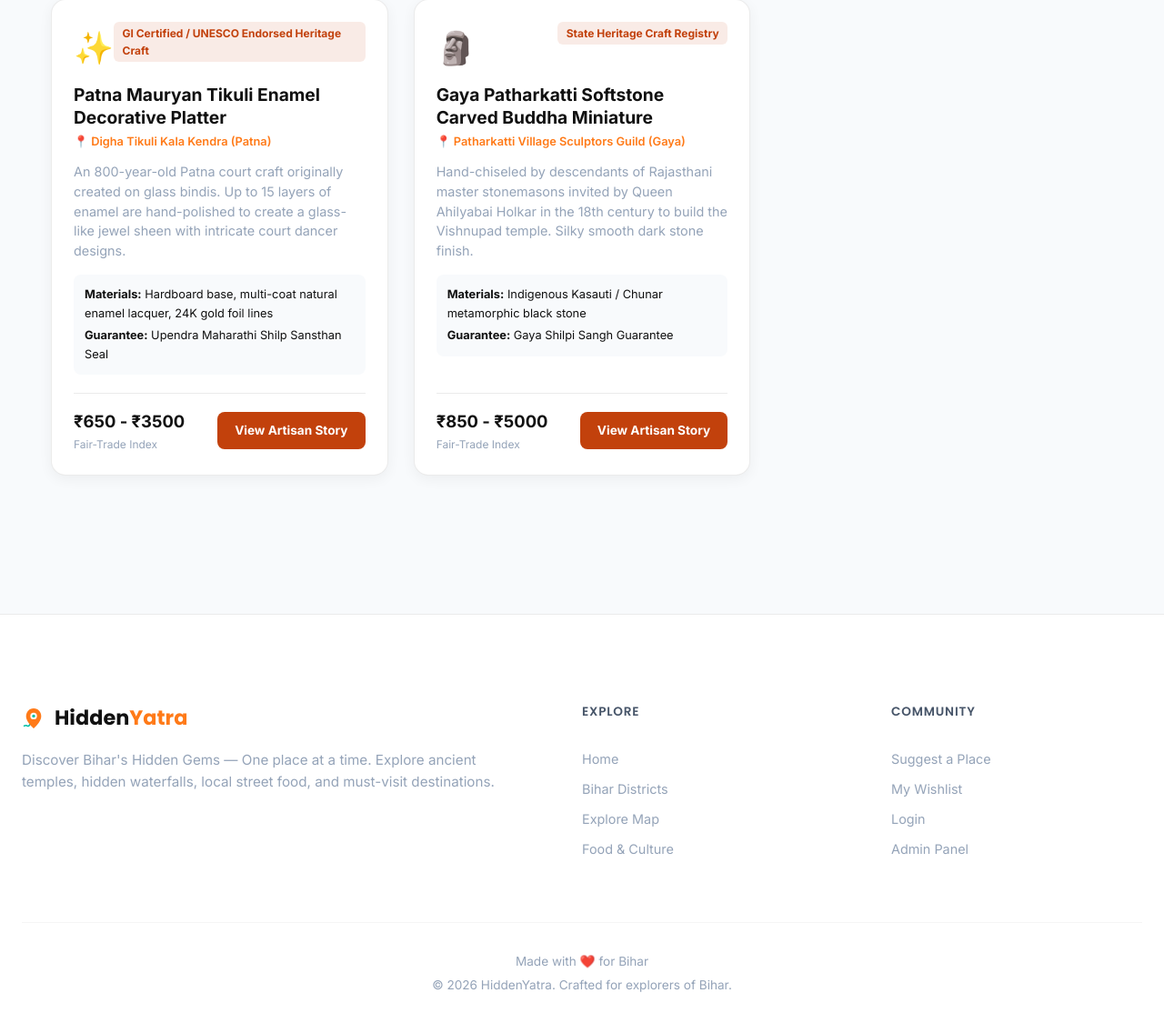
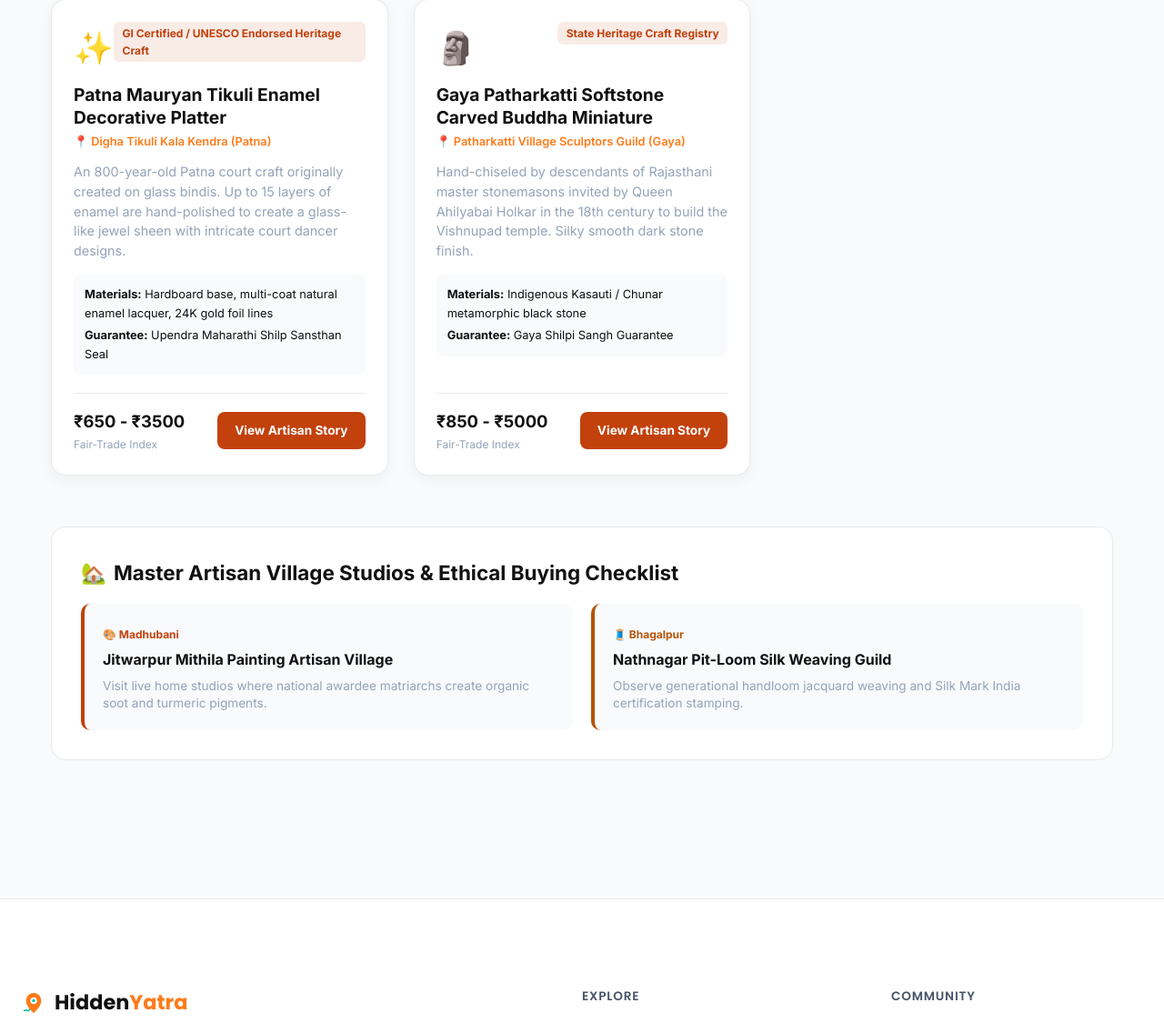
Before and after one commit to mrakarshmehta/tejas26-singularity, a Flask app: page /souvenirs in a window 1280 px wide. Shown: the part 1033-2158 px from the top of the page at 91% size. Before the commit the page ends 2124 px from the top, so only its background shows below. Run offline with Flask 3, Linux system fonts and the light colour scheme.

Commit message:
feat(templates): add artisan workshops directory and ethical buying guide to souvenirs view

```diff
--- a/templates/souvenirs.html
+++ b/templates/souvenirs.html
@@ -61,5 +61,32 @@
             {% endfor %}
         </div>
     </div>
+
+    <!-- Artisan Workshops & Fair-Trade Ethical Guide -->
+    <div style="background: var(--card-bg, #ffffff); border: 1px solid var(--border-color, #e2e8f0); border-radius: 16px; padding: 2rem; margin-bottom: 3.5rem;">
+        <h2 style="font-size: 1.4rem; font-weight: 700; margin-top: 0; margin-bottom: 1rem; display: flex; align-items: center; gap: 0.5rem;">
+            <span>🏡</span> Master Artisan Village Studios & Ethical Buying Checklist
+        </h2>
+        <div style="display: grid; grid-template-columns: repeat(auto-fit, minmax(280px, 1fr)); gap: 1.25rem;">
+            <div style="padding: 1.25rem; background: var(--bg-subtle, #f8fafc); border-radius: 10px; border-left: 4px solid #c2410c;">
+                <span style="font-size: 0.75rem; font-weight: 700; color: #c2410c;">🎨 Madhubani</span>
+                <h4 style="margin: 0.2rem 0 0.4rem 0; font-size: 1rem; font-weight: 700; color: var(--text-primary, #0f172a);">
+                    Jitwarpur Mithila Painting Artisan Village
+                </h4>
+                <p style="margin: 0; font-size: 0.85rem; color: var(--text-muted, #475569); line-height: 1.4;">
+                    Visit live home studios where national awardee matriarchs create organic soot and turmeric pigments.
+                </p>
+            </div>
+            <div style="padding: 1.25rem; background: var(--bg-subtle, #f8fafc); border-radius: 10px; border-left: 4px solid #b45309;">
+                <span style="font-size: 0.75rem; font-weight: 700; color: #b45309;">🧵 Bhagalpur</span>
+                <h4 style="margin: 0.2rem 0 0.4rem 0; font-size: 1rem; font-weight: 700; color: var(--text-primary, #0f172a);">
+                    Nathnagar Pit-Loom Silk Weaving Guild
+                </h4>
+                <p style="margin: 0; font-size: 0.85rem; color: var(--text-muted, #475569); line-height: 1.4;">
+                    Observe generational handloom jacquard weaving and Silk Mark India certification stamping.
+                </p>
+            </div>
+        </div>
+    </div>
 </div>
 {% endblock %}
```
